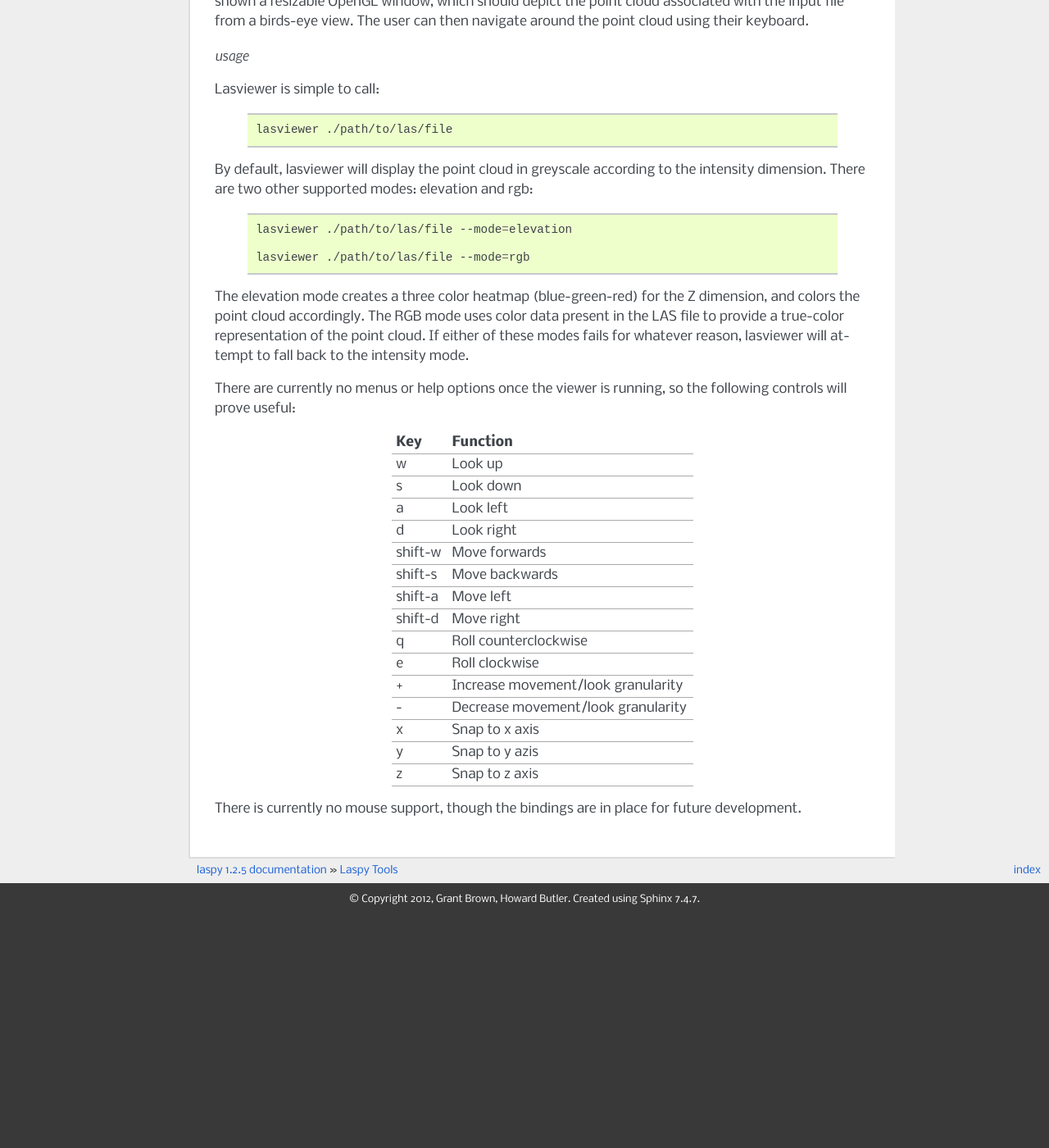
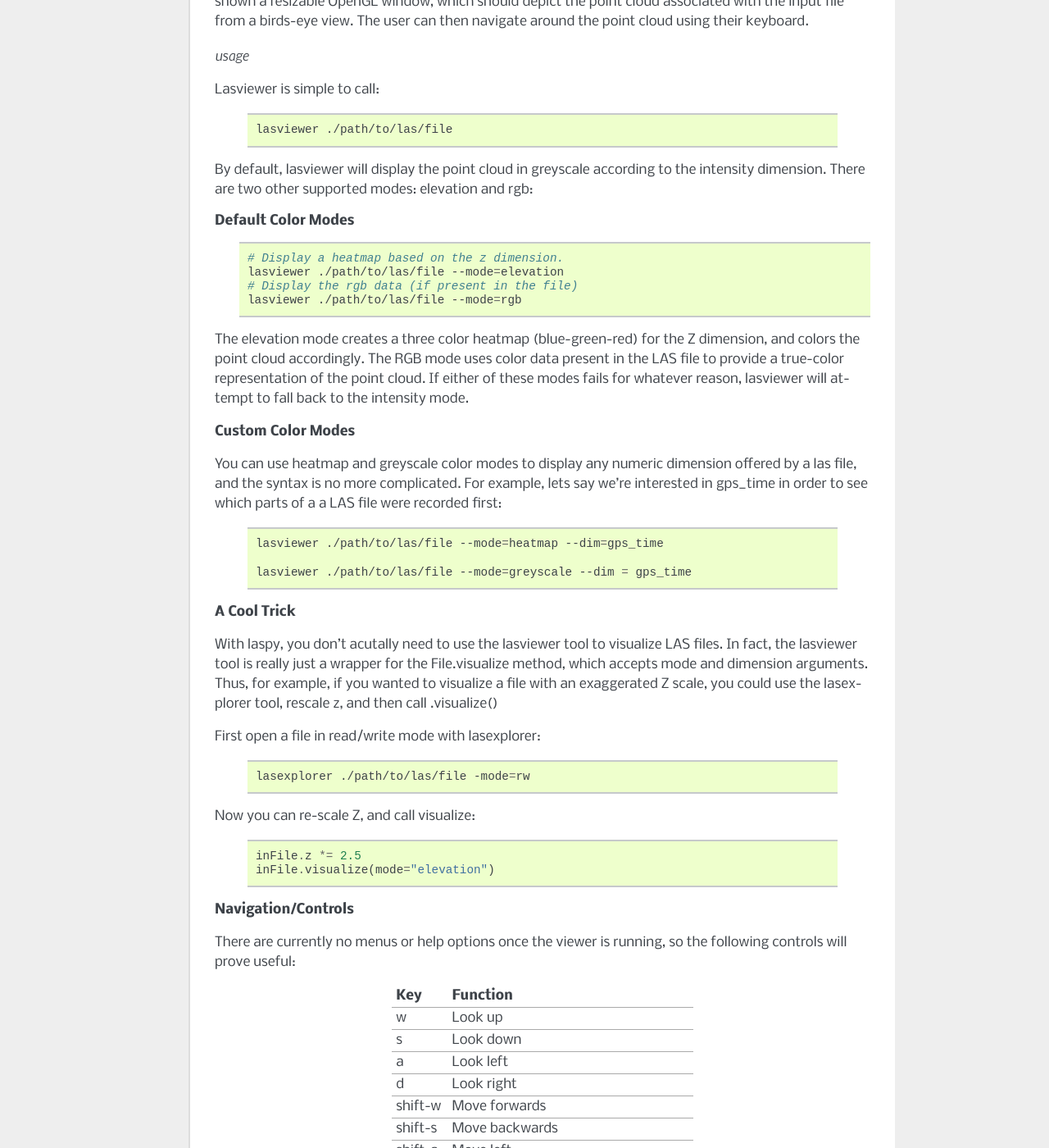
Before and after one commit to laspy/laspy, a Sphinx documentation site: the page built from doc/source/laspy_tools.rst, in a window 1280 px wide and 1400 px high, scrolled down 3127 px. Shown: the whole window at 82% size. Built offline with Sphinx 7.4.7, drawn with Linux system fonts in a browser that asks for light colours; formulas are drawn with MathJax 3; pages that are not in the unit, such as notebooks, are missing from menus; before the commit the page ends 4243 px from its top, so only the background shows below that.

Commit message:
docupdate to reflect new features

```diff
--- a/doc/source/laspy_tools.rst
+++ b/doc/source/laspy_tools.rst
@@ -181,10 +181,13 @@
 By default, lasviewer will display the point cloud in greyscale according to the
 intensity dimension. There are two other supported modes: elevation and rgb:
 
+
+**Default Color Modes**
     .. code-block:: sh
 
+        # Display a heatmap based on the z dimension.
         lasviewer ./path/to/las/file --mode=elevation
-
+        # Display the rgb data (if present in the file)
         lasviewer ./path/to/las/file --mode=rgb
 
 The elevation mode creates a three color heatmap (blue-green-red) for the Z dimension,
@@ -192,6 +195,46 @@
 LAS file to provide a true-color representation of the point cloud. If either of
 these modes fails for whatever reason, lasviewer will attempt to fall back to
 the intensity mode.
+
+**Custom Color Modes**
+
+You can use heatmap and greyscale color modes to display any numeric dimension
+offered by a las file, and the syntax is no more complicated. For example, lets
+say we're interested in gps_time in order to see which parts of a a LAS file were
+recorded first:
+
+    .. code-block:: sh
+
+        lasviewer ./path/to/las/file --mode=heatmap --dim=gps_time
+
+        lasviewer ./path/to/las/file --mode=greyscale --dim = gps_time
+
+
+**A Cool Trick**
+
+With laspy, you don't acutally need to use the lasviewer tool to visualize LAS files.
+In fact, the lasviewer tool is really just a wrapper for the File.visualize method,
+which accepts mode and dimension arguments. Thus, for example, if you wanted to
+visualize a file with an exaggerated Z scale, you could use the lasexplorer tool,
+rescale z, and then call .visualize()
+
+
+First open a file in read/write mode with lasexplorer:
+
+    .. code-block:: sh
+
+        lasexplorer ./path/to/las/file -mode=rw
+
+Now you can re-scale Z, and call visualize:
+
+    .. code-block:: python
+
+        inFile.z *= 2.5
+        inFile.visualize(mode="elevation")
+
+
+
+**Navigation/Controls**
 
 There are currently no menus or help options once the viewer is running, so the following
 controls will prove useful:
```
